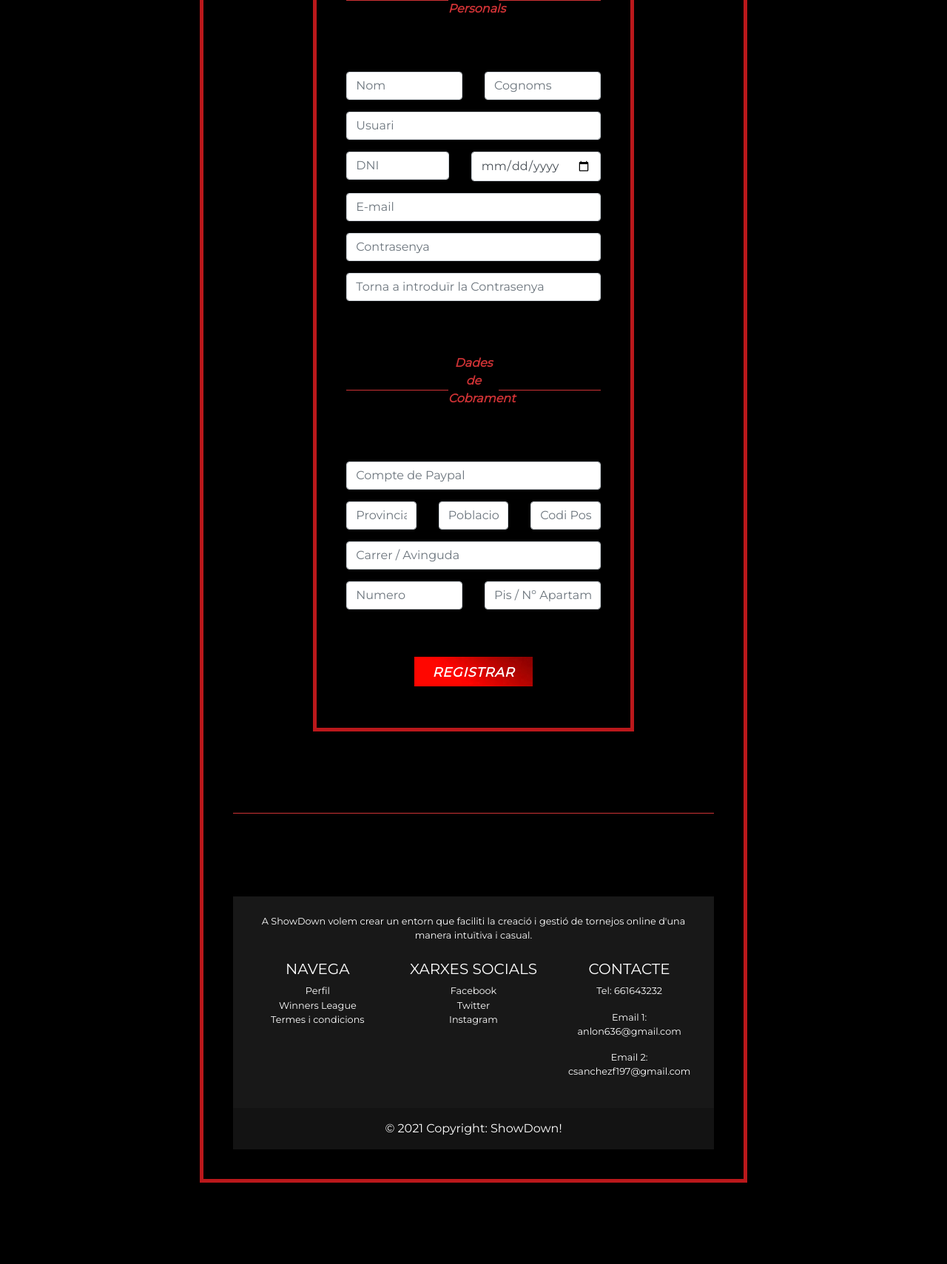
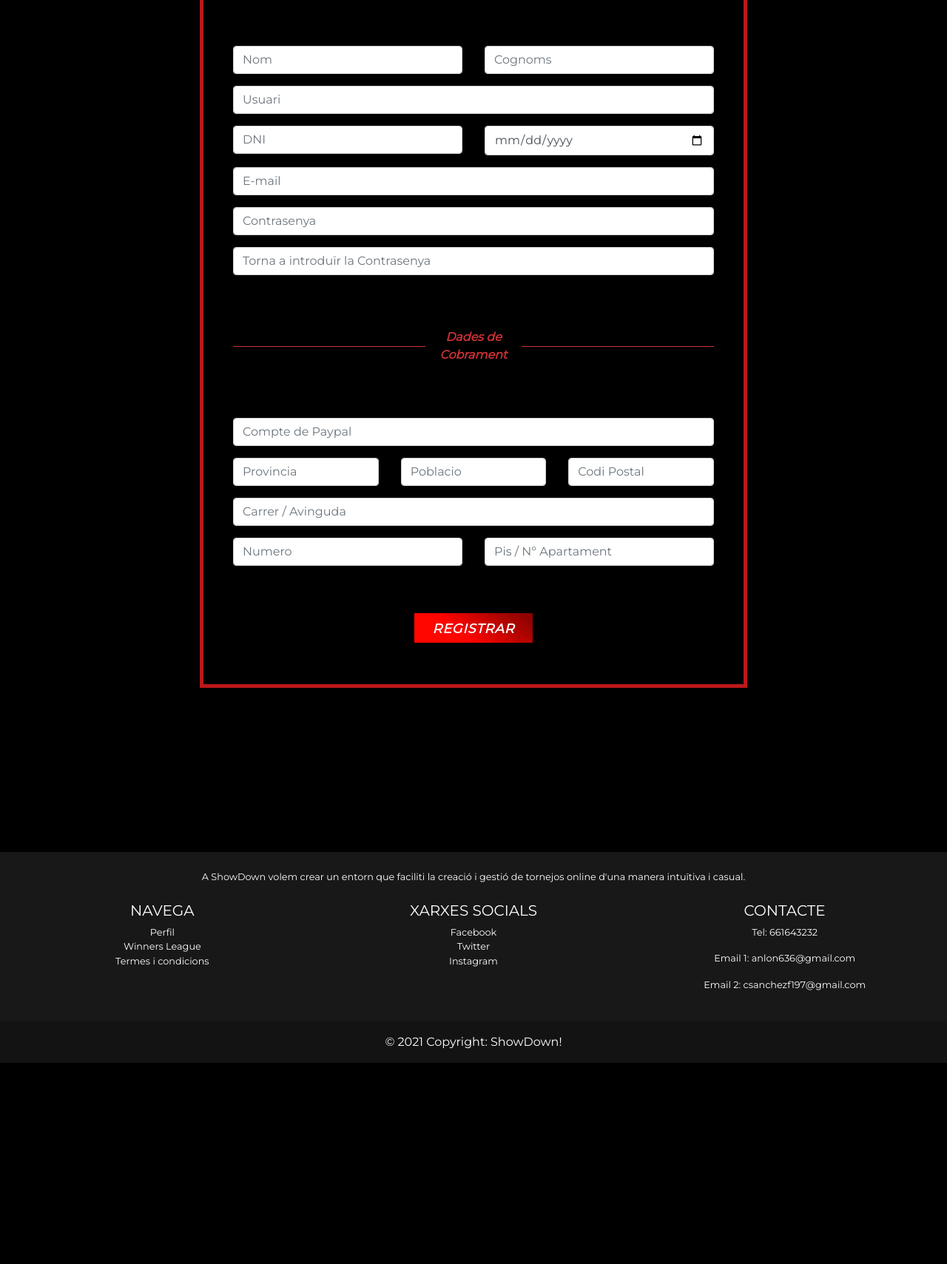
Before and after one commit to csanchez19/ShowDown, a CodeIgniter app: page /showdown/index.php/showdown/register_user in a window 1280 px wide. Shown: the part 471-2180 px from the top of the page at 74% size. After the commit the page ends 1908 px from the top, so only its background shows below. Run offline with CodeIgniter, Linux system fonts and the light colour scheme; data that the repository does not hold is empty; some libraries are stand-ins or nearby versions; some web fonts are replaced.

Commit message:
tu mnueve la chapa

```diff
--- a/application/views/register_user.php
+++ b/application/views/register_user.php
@@ -12,17 +12,11 @@
 </div>
 
 <div class="container form">
-<<<<<<< HEAD
-        <div class="marco offset-xl-2 col-xl-8 col-12">
-            <form action="">
-                <div class="pt-1 text-center divCobrament">
-=======
         <div class="marco offset-2 col-xl-8">
 
             <?php echo form_open('showdown/validation'); ?>
 
                 <div class="pt-1  text-center divCobrament">
->>>>>>> fa222824a34f87367f501a68fa5b2b679f64eca8
                     <p class="dadesCobrament">Dades Personals</p>
                 </div>
                 <div class="form-group mt-5 pt-5">
```
